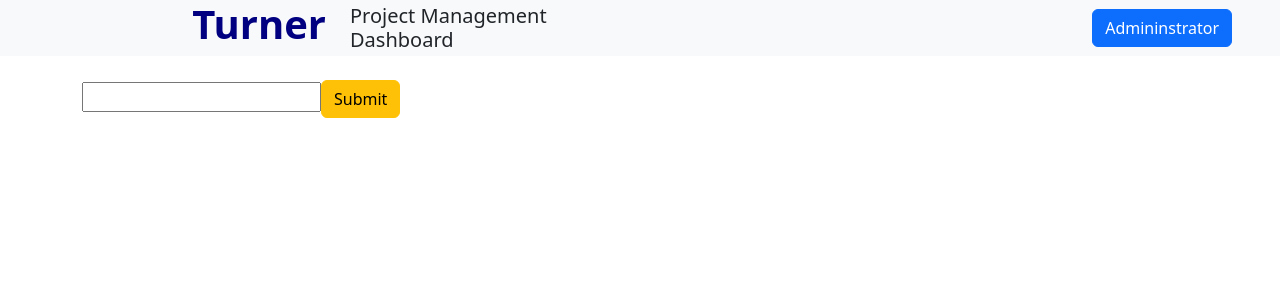
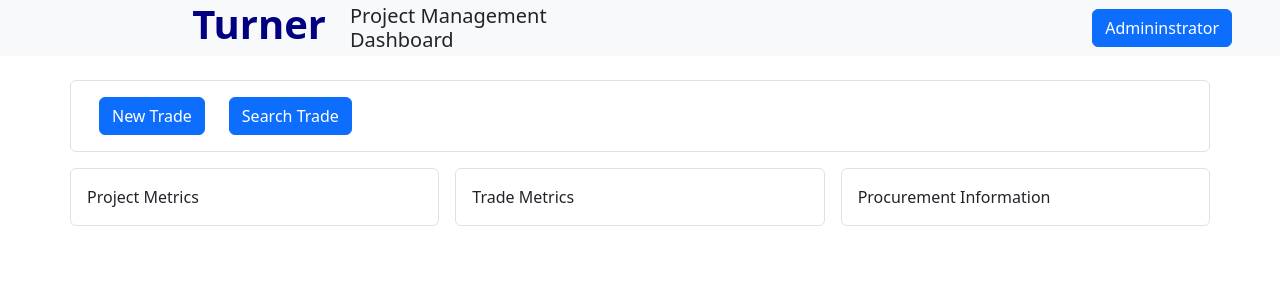
Before and after one commit to BuildingCore/SafetyDashboard, a React (Vite) app: page /admin in a window 1280 px wide. Shown: the top 300 px of the page. Built offline with nearby package versions, Linux system fonts and the light colour scheme.

Commit message:
Adjustment for Admin page

```diff
--- a/src/App.jsx
+++ b/src/App.jsx
@@ -21,7 +21,6 @@ function App() {
         <Route path="/trade/:id" element={<Trade />} />
         <Route path="/project/:id" element={<Project />} />
       </Routes>
-      {/* {component} */}
     </>
   )
 }
--- a/src/routes/Admin.jsx
+++ b/src/routes/Admin.jsx
@@ -62,27 +62,59 @@ function Admin() {
   }
 
   return (
-      <Container className='justify-content-center'>
-        <form onSubmit={handleSubmit}>
-          <input type="text"
-          value={inputName}
-          onChange={handleChange}
-           />
-          <Button variant='warning' type='submit' disabled={loading}>
-            {loading ? 'Submitting...' : 'Submit'}
-          </Button>
-        </form>
+    <>
+      <Container>
+        <Row className='border p-3 rounded'>
+          <Col>
+          {/* Add onClick logic */}
+            <Button className='me-4'>New Trade</Button>
+            <Button>Search Trade</Button>
+          </Col>
+        </Row>
 
-        {loading ? (
-          <Spinner animation="border" variant="primary" />
-        ): (
-          <ul>
-            {data.map((item) => (
-              <li key={item.id}>{item.trade_name}</li> // Assuming 'id' and 'text' columns
-            ))}
-          </ul>
-        )}
+        <Row>
+          <Col className='border p-3 mt-3 rounded'>
+            Project Metrics
+          </Col>
+
+          <Col className='border p-3 mt-3 mx-3 rounded'>
+            Trade Metrics
+          </Col>
+
+          <Col className='border p-3 mt-3 rounded'>
+            Procurement Information
+          </Col>
+        </Row>
+
       </Container>
+
+    </>
+
+
+
+
+
+      // <Container className='justify-content-center'>
+      //   <form onSubmit={handleSubmit}>
+      //     <input type="text"
+      //     value={inputName}
+      //     onChange={handleChange}
+      //      />
+      //     <Button variant='warning' type='submit' disabled={loading}>
+      //       {loading ? 'Submitting...' : 'Submit'}
+      //     </Button>
+      //   </form>
+
+      //   {loading ? (
+      //     <Spinner animation="border" variant="primary" />
+      //   ): (
+      //     <ul>
+      //       {data.map((item) => (
+      //         <li key={item.id}>{item.trade_name}</li> // Assuming 'id' and 'text' columns
+      //       ))}
+      //     </ul>
+      //   )}
+      // </Container>
   );
 }
 
--- a/src/routes/Home.jsx
+++ b/src/routes/Home.jsx
@@ -94,6 +94,7 @@ function Home() {
         <Form onSubmit={
           inputName ? (fetchData) : (fetchProjectData)
         }>
+          {/* Trade Name Input */}
           <Form.Group className='mb-3'>
             <Form.Label className='text-center'>Trade Name</Form.Label>
             <Form.Control
@@ -105,6 +106,7 @@ function Home() {
               />
           </Form.Group>
 
+          {/* Project Input */}
           <Form.Group className='mb-3'>
             <Form.Label className='text-center'>Project Name</Form.Label>
             <Form.Control
@@ -120,7 +122,6 @@ function Home() {
           </Button>
         </Form>
       </Row>
-
       {
         search ? (
           <>
```
